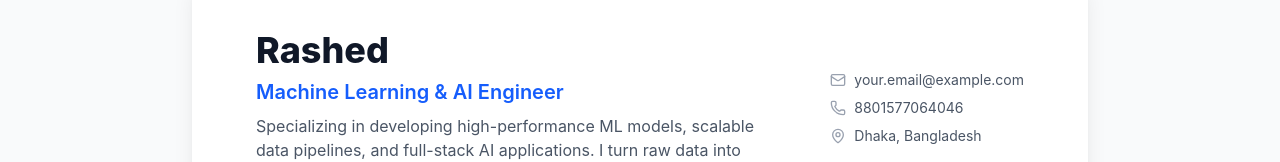
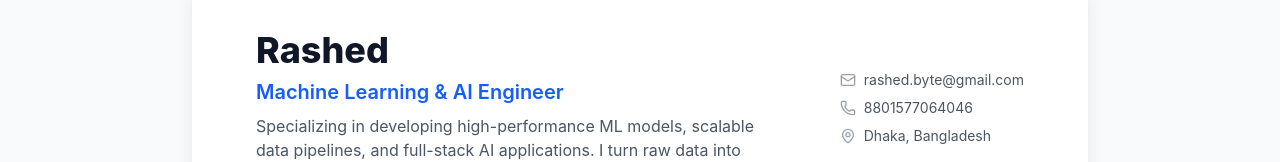
Before and after one commit to rashedbyte/rashed-portfolio, a React (Vite) app: page /resume in a window 1280 px wide. Shown: the part 142-304 px from the top of the page. Built offline with nearby package versions, Linux system fonts and the light colour scheme.

Commit message:
updated profile details

```diff
--- a/src/data/profile.ts
+++ b/src/data/profile.ts
@@ -11,11 +11,11 @@ export const profileData = {
   shortIntro: "I engineer intelligent systems and extract meaningful insights from complex data. Specialized in building scalable AI solutions and modern web applications.",
   status: "Available for Opportunities",
   location: "Bangladesh",
-  avatarUrl: "./rashed.png",
-  email: "your.email@example.com", // আপনার ইমেইল দিন
+  avatarUrl: "../../rashed.png",
+  email: "rashed.byte@gmail.com", // আপনার ইমেইল দিন
   phone:+8801577064046,
   socials: {
-    github: "https://github.com/yourusername",
+    github: "https://github.com/rashedbyte",
     linkedin: "https://linkedin.com/in/yourusername",
     twitter: "https://twitter.com/yourusername",
   },
```
